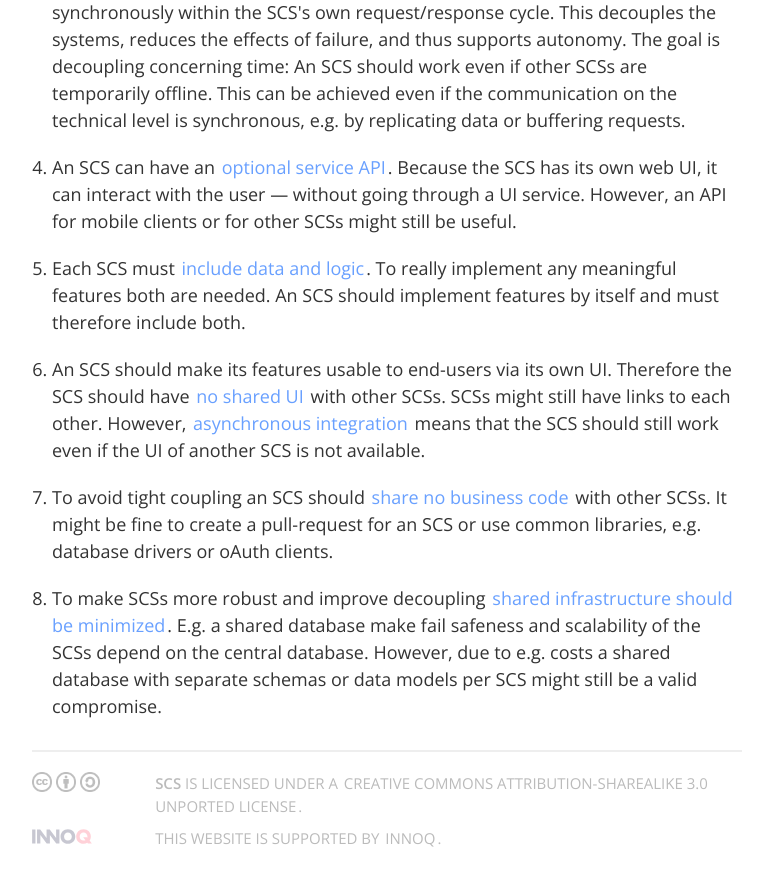
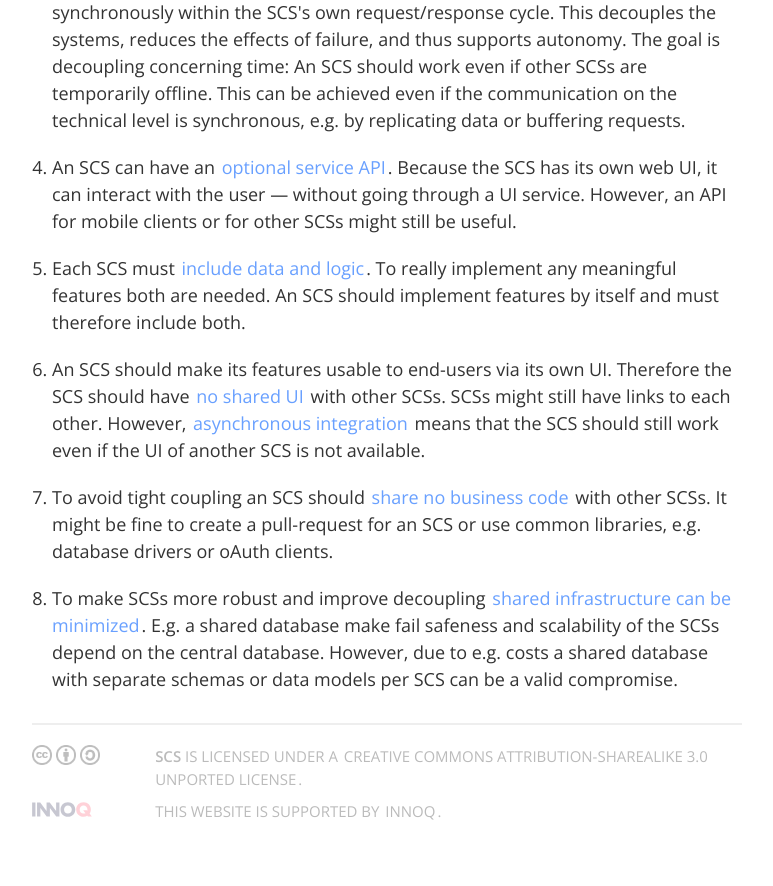
Before and after one commit to innoq/SCS, a Jekyll site: the page built from index.html, in a window 1280 px wide and 900 px high, scrolled down 1310 px. Shown: the top 886 px of the window, without its empty margins (128-901 px from the left). Built offline with Jekyll 4.4.1, drawn with Linux system fonts in a browser that asks for light colours.

Commit message:
Make clearer: shared databases are a valid option

```diff
--- a/index.html
+++ b/index.html
@@ -68,8 +68,8 @@ self-contained systems, or SCSs, that follow certain rules.<p>
 	e.g. database drivers or oAuth clients.</li>
 
 	<li id="minimize-shared-infrastructure">To make SCSs more robust and improve
-	decoupling <a href="#avoid-common-infrastructure">shared infrastructure should be minimized</a>.
+	decoupling <a href="#avoid-common-infrastructure">shared infrastructure can be minimized</a>.
 	E.g. a shared database make fail safeness and scalability of the SCSs
 	depend on the central database. However, due to e.g. costs a shared database with separate
-	schemas or data models per SCS might still be a valid compromise. </li>
+	schemas or data models per SCS can be a valid compromise. </li>
 </ol>
```
